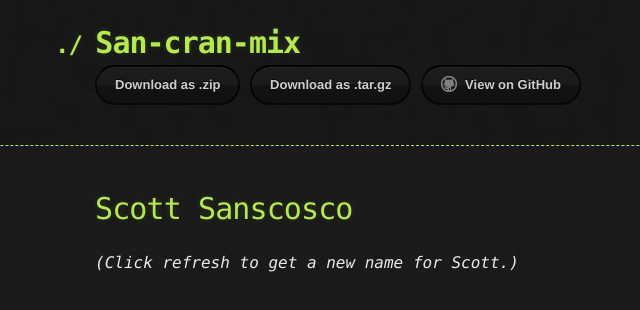
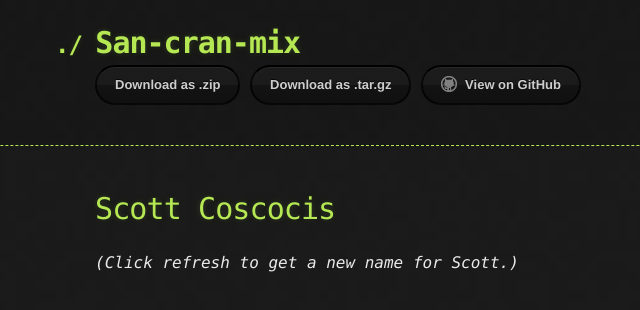
Before and after one commit to Scotchester/san-cran-mix, a plain HTML site: page index.html in a window 1280 px wide. Shown: the full height of the page, 245-885 px from the left. Drawn offline with Linux system fonts and the light colour scheme.

Commit message:
Fixed the capitalization

```diff
--- a/index.html
+++ b/index.html
@@ -7,6 +7,11 @@
     <link rel="stylesheet" type="text/css" href="stylesheets/pygment_trac.css" media="screen" />
     <script src="javascripts/jquery.min.js"></script>
     <title>San-cran-mix by danny8000</title>
+    <style>
+      #s1, #s2 {
+        text-transform:capitalize;
+      }
+    </style>
   </head>
   <body>
     <header>
@@ -22,18 +27,20 @@
 
     <div class="container">
       <section id="main_content">
-        <h1><span id="s1"></span> <span id="s2"></span><span id="s3"></span><span id="s4"></span></h1>
+        <h1><span id="s1"></span> <span id="s2"></span></h1>
 
         <script>
-          var syllablesList = ['San', 'Fran', 'cis', 'co', 'Scott', 'Cran', 'fill', 'sco', 'Scran'];
-          console.log(syllablesList[0]);
+          var syllablesList = ['san', 'fran', 'cis', 'co', 'scott', 'cran', 'fill', 'sco', 'scran'];
+          function randBetween(low,high) {
+            return Math.floor((Math.random()*high)+low);
+          }
 
-          for (var i=1; i<5; i++) {
+          var word1 = syllablesList[randBetween(0,8)];
+          var word2 = syllablesList[randBetween(0,8)] + syllablesList[randBetween(0,8)] + syllablesList[randBetween(0,8)];
 
-            var selector = Math.floor(Math.random()*9);
-             console.log(selector);
-            $('#s' + i).html(syllablesList[selector]);
-          }
+          //$('#s1').html(word1.charAt(0).toUpperCase());
+          $('#s1').html(word1);
+          $('#s2').html(word2);
         </script>
 
         <p><em>(Click refresh to get a new name for Scott.)<em></p>
```
